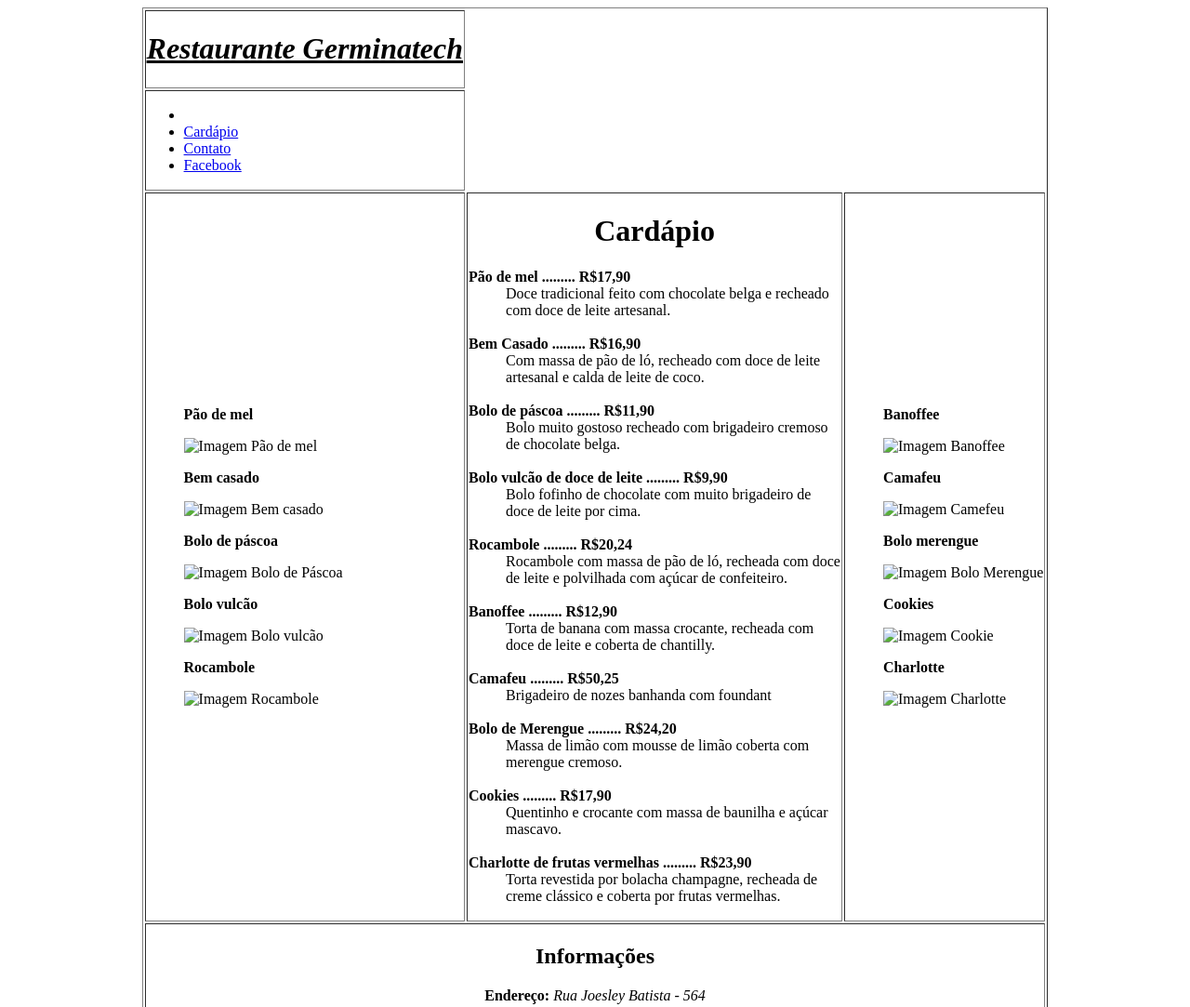
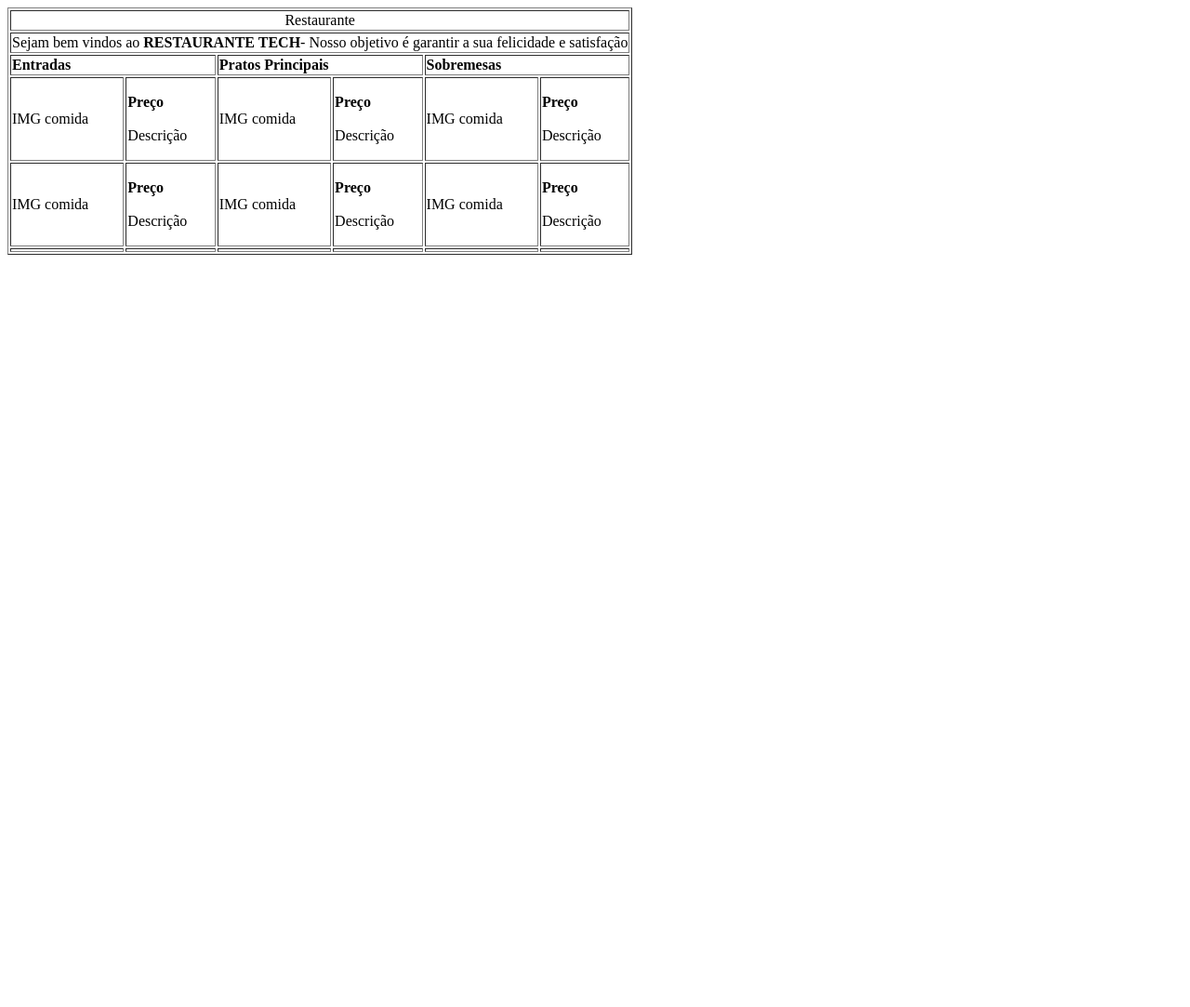
Before and after one commit to GiovannaNicolau/git-branches, a plain HTML site: page index.html in a window 1280 px wide. Shown: the top 1083 px of the page at 93% size. After the commit the page ends 800 px from the top, so only its background shows below. Drawn offline with Linux system fonts and the light colour scheme.

Commit message:
outro commit

```diff
--- a/index.html
+++ b/index.html
@@ -4,170 +4,51 @@
     <meta charset="UTF-8">
     <meta http-equiv="X-UA-Compatible" content="IE=edge">
     <meta name="viewport" content="width=device-width, initial-scale=1.0">
-    <title>Document</title>
+    <title>Tabela</title>
+
 </head>
 <body>
-    <center>
     <table border="1">
         <tr>
-                <td>
-                    <h1>
-                        <ins><i>Restaurante Germinatech</i></ins>
-                    </h1>
-                </td>
+          <td colspan="6" align="center">Restaurante </td>
+
         </tr>
         <tr>
-                <td>
-                    <ul>
-                        <li>
-                            <a></a>
-                        </li>
+          <td colspan="6">Sejam bem vindos ao <strong>RESTAURANTE TECH</strong>- Nosso objetivo é garantir a sua felicidade e satisfação</td>
 
-                        <li>
-                            <a href="#card">
-                                Cardápio
-                            </a>
-                        </li>
+        </tr>
+        <tr>
+          <td colspan="2"><strong>Entradas</strong></td>
+          <td colspan="2"><strong>Pratos Principais</strong> </td>
+          <td colspan="2"><strong>Sobremesas</strong></td>
 
-                        <li>
-                            <a href="#footer">
-                                Contato
-                            </a>
-                        </li>
-
-                        <li>
-                            <a href="https://pt-br.facebook.com/germinareoficial/" target="_blank">Facebook</a>
-                        </li>
-                    </ul>
-                </td>
         </tr>
-
         <tr>
-                <td>
-                    <ul type="none">
-                        <li>
-                            <p><strong>Pão de mel</strong></p>
-                            <img src="Assets/Pão de mel.jpg" alt="Imagem Pão de mel" width="100px" height="100px">
-                        </li>
-
-                        <li>
-                            <p><strong>Bem casado</strong></p>
-                            <img src="Assets/Bem casado.jpg" alt="Imagem Bem casado" width="100px" height="100px">
-                        </li>
-
-                        <li>
-                            <p><strong>Bolo de páscoa</strong></p>
-                            <img src="Assets/Bolo de pascoa.jpg" alt="Imagem Bolo de Páscoa" width="100px" height="100px">
-                        </li>
-
-                        <li>
-                            <p><strong>Bolo vulcão</strong></p>
-                            <img src="Assets/bolo vulcão doce de leite.jpg" alt="Imagem Bolo vulcão" width="100px" height="100px">
-                        </li>
-
-                        <li>
-                            <p><strong>Rocambole</strong></p>
-                            <img src="Assets/Rocambole doce de leite.webp" alt="Imagem Rocambole" width="100px" height="100px">
-                        </li>
-
-                    </ul>
-                </td>
-
-                <td width="400px" height="150px">
-                    <h1 align="center" id="card">Cardápio</h1>
-
-                    <dl type="circle">
-                        <dt><strong>Pão de mel ......... R$17,90</strong></dt>
-                        <dd>Doce tradicional feito com chocolate belga e recheado com doce de leite artesanal.</dd>
-
-                        <br>
-
-                        <dt><strong>Bem Casado ......... R$16,90</strong></dt>
-                        <dd>Com massa de pão de ló, recheado com doce de leite artesanal e calda de leite de coco.</dd>
-
-                        <br>
-
-                        <dt><strong>Bolo de páscoa ......... R$11,90</strong></dt>
-                        <dd>Bolo muito gostoso recheado com brigadeiro cremoso de chocolate belga.</dd>
-
-                        <br>
-
-                        <dt><strong>Bolo vulcão de doce de leite ......... R$9,90</strong></dt>
-                        <dd>Bolo fofinho de chocolate com muito brigadeiro de doce de leite por cima.</dd>
-
-                        <br>
-
-                        <dt><strong>Rocambole ......... R$20,24</strong></dt>
-                        <dd>Rocambole com massa de pão de ló, recheada com doce de leite e polvilhada com açúcar de confeiteiro.</dd>
-
-                        <br>
-
-                        <dt><strong>Banoffee ......... R$12,90</strong></dt>
-                        <dd>Torta de banana com massa crocante, recheada com doce de leite e coberta de chantilly.</dd>
-
-                        <br>
-
-                        <dt><strong>Camafeu ......... R$50,25</strong></dt>
-                        <dd>Brigadeiro de nozes banhanda com foundant</dd>
-
-                        <br>
-
-                        <dt><STRONG>Bolo de Merengue ......... R$24,20</STRONG></dt>
-                        <dd>Massa de limão com mousse de limão coberta com merengue cremoso.</dd>
-
-                        <br>
-
-                        <dt><strong>Cookies ......... R$17,90</strong></dt>
-                        <dd>Quentinho e crocante com massa de baunilha e açúcar mascavo.</dd>
-
-                        <br>
-
-                        <dt><strong>Charlotte de frutas vermelhas ......... R$23,90</strong></dt>
-                        <dd>Torta revestida por bolacha champagne, recheada de creme clássico e coberta por frutas vermelhas.</dd>
-
-                    </dl>
-                </td>
-
-                <td>
-                    <ul type="none">
-                        <p><strong>Banoffee</strong></p>
-                        <li>
-                            <img src="Assets/Banoffee.jpg" alt="Imagem Banoffee" width="100px" height="100px">
-                        </li>
-
-                        <p><strong>Camafeu</strong></p>
-                        <li>
-                            <img src="Assets/camafeu.jpg" alt="Imagem Camefeu" width="100px" height="100px">
-                        </li>
-
-                        <p><strong>Bolo merengue</strong></p>
-                        <li>
-                            <img src="Assets/Bolo merengue.jpg" alt="Imagem Bolo Merengue" width="100px" height="100px">
-                        </li>
-
-                        <p><strong>Cookies</strong></p>
-                        <li>
-                            <img src="Assets/Cookies.jpg" alt="Imagem Cookie" width="100px" height="100px">
-                        </li>
-
-                        <p><strong>Charlotte</strong></p>
-                        <li>
-                            <img src="Assets/Charlotte.jpg" alt="Imagem Charlotte" width="100px" height="100px">
-                        </li>
-                    </ul>
-                </td>
+          <td>IMG comida</td>
+          <td><p><strong>Preço</strong><br><br> Descrição</p></td>
+          <td>IMG comida</td>
+          <td><p><strong>Preço</strong><br><br> Descrição</p></td>
+          <td>IMG comida</td>
+          <td><p><strong>Preço</strong><br><br> Descrição</p></td>
         </tr>
-
         <tr>
-                <td colspan="3" align="center" height="70px">
-                    <h2 id="footer">Informações</h2>
-                    <p><strong>Endereço:</strong> <i>Rua Joesley Batista - 564</i></p>
-                    <p><strong>Contato:</strong> <i>Doces.Germinatech@germinare.org.br</i></p>
-                    <p><p><img src="Assets/iconwpp.png" alt="" width="20px" height="20px">(11) 4002-8922</p>
-                    <p><img src="Assets/iconinsta.png" alt="" width="20px" height="20px"> @Germinadoces</i></p>
-                </td>
+          <td>IMG comida</td>
+          <td><p><strong>Preço</strong><br><br> Descrição</p></td>
+          <td>IMG comida</td>
+          <td><p><strong>Preço</strong><br><br> Descrição</p></td>
+          <td>IMG comida</td>
+          <td><p><strong>Preço</strong><br><br> Descrição</p></td>
+        </tr>
+          <tr>
+          <td></td>
+          <td></td>
+          <td></td>
+          <td></td>
+          <td></td>
+          <td></td>
         </tr>
       </table>
-    </center>
     </body>
   </html>
+</body>
+</html>
```
Lines whose indentation alone changed are shown as unchanged.
